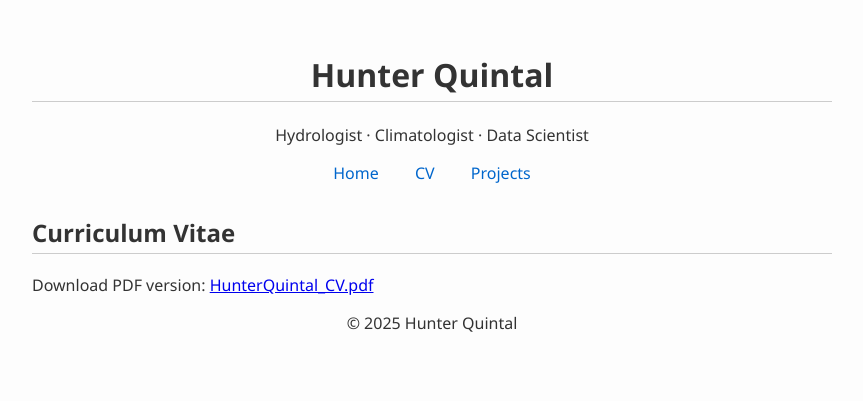
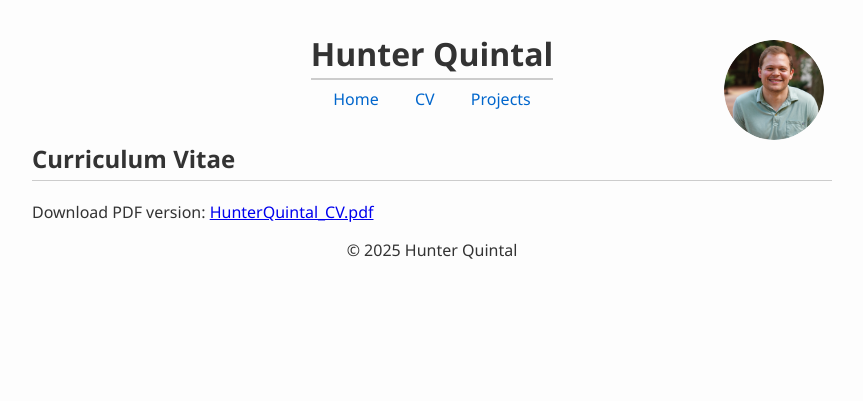
Before and after one commit to hquintal16/hquintal16.github.io, a plain HTML site: page cv.html in a window 1280 px wide. Shown: the whole page, without its empty margins (208-1071 px from the left). Drawn offline with Linux system fonts and the light colour scheme.

Commit message:
Standardize header on CV page

```diff
--- a/cv.html
+++ b/cv.html
@@ -2,14 +2,42 @@
 <html lang="en">
 <head>
   <meta charset="UTF-8">
+  <meta name="viewport" content="width=device-width, initial-scale=1.0">
   <title>CV - Hunter Quintal</title>
-  <meta name="viewport" content="width=device-width, initial-scale=1.0">
   <link rel="stylesheet" href="assets/style.css">
+  <style>
+    header {
+      position: relative;
+      text-align: center;
+      margin-bottom: 2rem;
+    }
+    header img {
+      position: absolute;
+      top: 0.5rem;
+      right: 0.5rem;
+      max-width: 100px;
+      border-radius: 50%;
+    }
+    header h1 {
+      display: inline-block;
+      border-bottom: 2px solid #ccc;
+      padding-bottom: 0.2rem;
+      margin: 0;
+    }
+    nav {
+      margin-top: 0.5rem;
+    }
+    nav a {
+      margin: 0 1rem;
+      text-decoration: none;
+      color: #0066cc;
+    }
+  </style>
 </head>
 <body>
   <header>
+    <img src="assets/images/headshot.png" alt="Hunter Quintal Headshot">
     <h1>Hunter Quintal</h1>
-    <p>Hydrologist · Climatologist · Data Scientist</p>
     <nav>
       <a href="index.html">Home</a>
       <a href="cv.html">CV</a>
```
